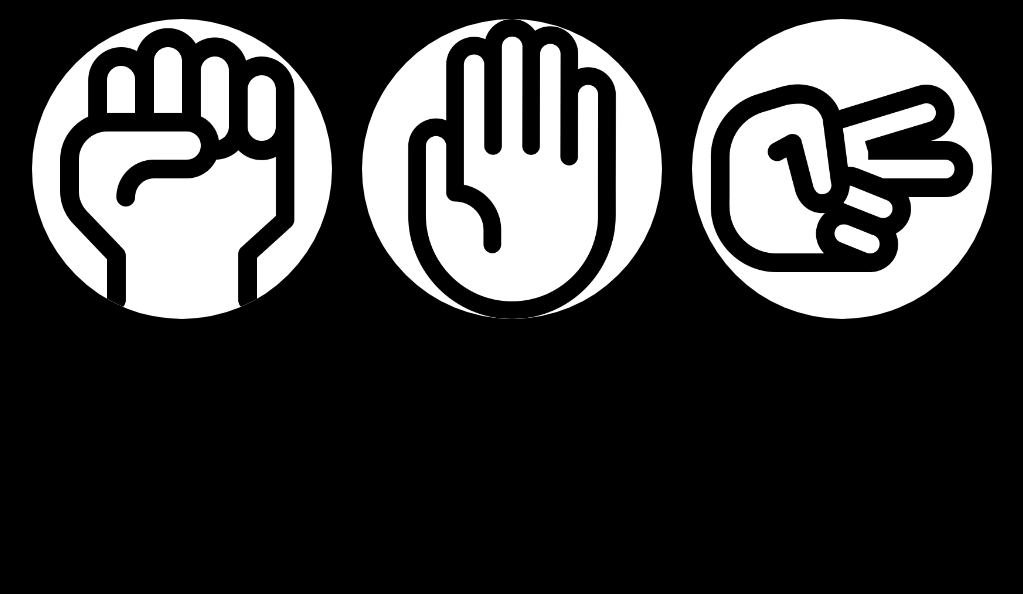
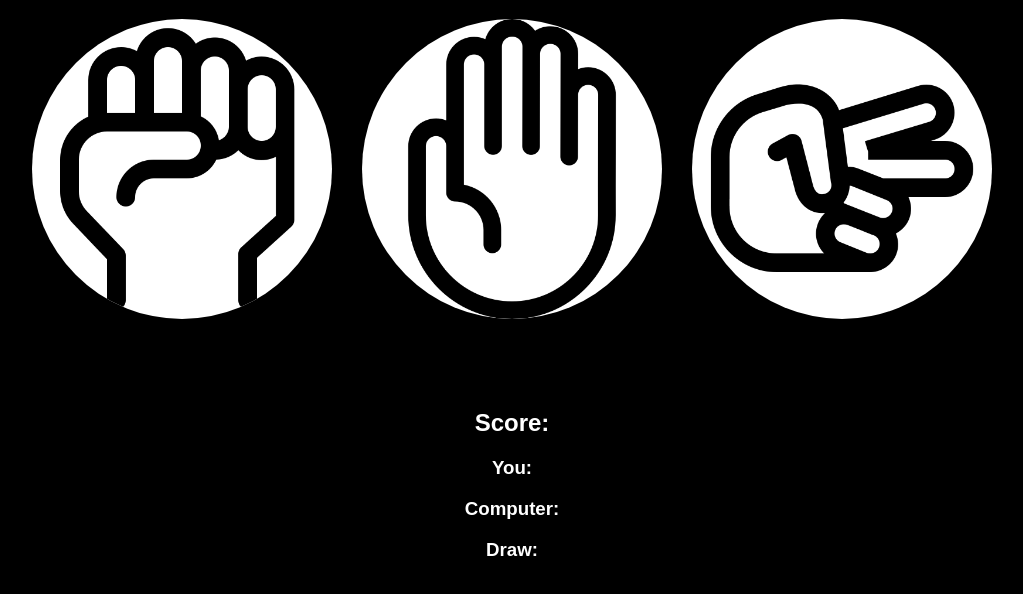
Before and after one commit to synnestorm/odin-rock-paper-scissors, a plain HTML site: page index.html in a window 1280 px wide. Shown: the part 170-764 px from the top of the page, without its empty margins (128-1151 px from the left). Drawn offline with Linux system fonts and the light colour scheme.

Commit message:
text styles

```diff
--- a/css/styles.css
+++ b/css/styles.css
@@ -1,13 +1,13 @@
 body {
   background-color: black;
+  text-align: center;
+  color: white;
+  font-family: Arial, Helvetica, sans-serif;
 }
 
 h1 {
-  text-align: center;
-  color: white;
   font-size: 60px;
   margin-top: 80px;
-  font-family: Arial, Helvetica, sans-serif;
 }
 
 .container {
@@ -24,3 +24,7 @@ img {
   width: 100%;
   max-width: 300px;
 }
+
+h2 {
+  margin-top: 90px;
+}
```
